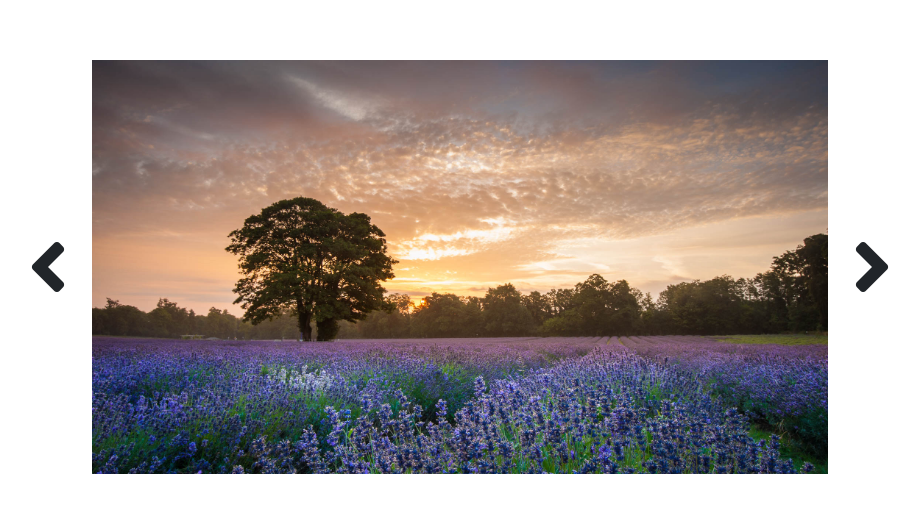
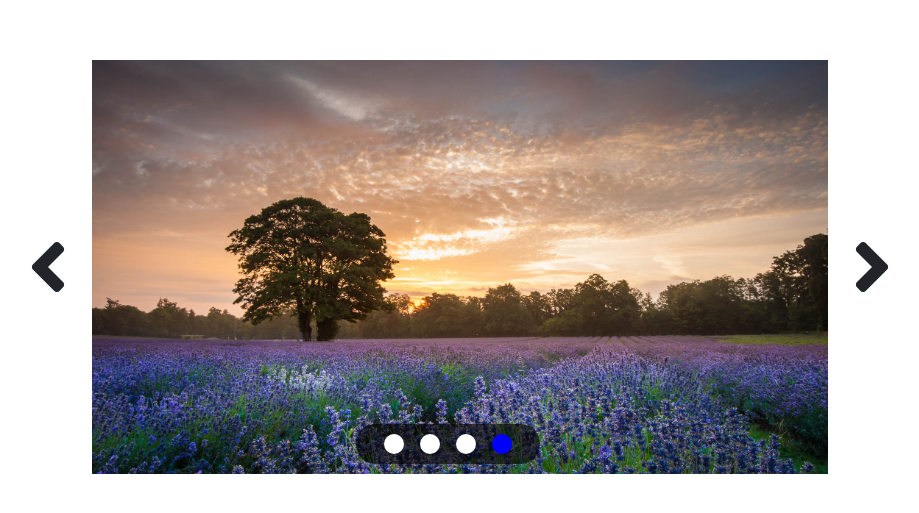
Before and after one commit to MarilenaCantisani/vue-slider, a plain HTML site: page index.html in a window 1280 px wide. Shown: the part 133-646 px from the top of the page, without its empty margins (180-1099 px from the left). Drawn offline with nearby package versions, Linux system fonts and the light colour scheme.

Commit message:
+ Added html stucture to slider selector

```diff
--- a/css/style.css
+++ b/css/style.css
@@ -1,5 +1,12 @@
+/* * Cursos style * */
 .clickable-element {
     cursor: pointer;
+}
+
+/* *  Position carousel section * */
+#carousel {
+    position: relative;
+
 }
 
 /* * Properties to make the image visible according to the index * */
@@ -9,3 +16,24 @@
 #carousel img.active {
     display: inline-block;
 }
+
+/* * Slider selector style * */
+#slider-selector {
+    background-color: rgba(0, 0, 0, 0.6);
+    border-radius: 28px;
+    padding: 10px 20px;
+    position: absolute;
+    bottom: 10px;
+    left: 50%;
+    transform: translateX(-50%);
+}
+
+#slider-selector > .dot-selector {
+   padding: 10px;
+    border-radius: 50%;
+    background-color: white;
+}
+
+#slider-selector > .dot-selector.dot-active {
+    background-color: blue;
+}
--- a/index.html
+++ b/index.html
@@ -31,6 +31,14 @@
                 <div id="carousel" class="col-8">
                     <img class="img-fluid" v-for="(image, index) in images" :src="image" :class="isActiveImage(index)"
                         alt="">
+                    <div id="slider-selector" class="row">
+
+                        <div class="col dot-selector mx-2"></div>
+                        <div class="col dot-selector mx-2"></div>
+                        <div class="col dot-selector mx-2"></div>
+                        <div class="col dot-selector dot-active mx-2"></div>
+
+                    </div>
                 </div>
                 <!-- * Right column img * -->
                 <div class="col-2">
```
